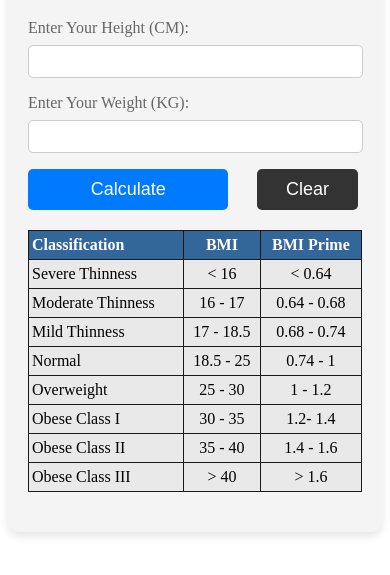
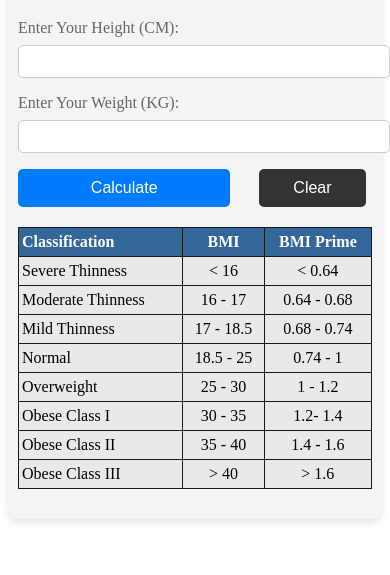
Before and after one commit to adityakumardev/BMI-Calculator, a plain HTML site: page index.html in a window 390 px wide. Shown: the part 91-666 px from the top of the page. Drawn offline with Linux system fonts and the light colour scheme.

Commit message:
update: added responsiveness

```diff
--- a/style.css
+++ b/style.css
@@ -96,3 +96,71 @@ table {
     background-color: #336699;
     color: #fff;
   }
+
+  /* Default styles for all devices */
+  .container {
+    box-sizing: border-box;
+    max-width: 400px;
+    margin: 50px auto;
+    margin-top: 20px;
+    padding: 20px;
+    padding-top: 10px;
+    background-color: #f4f4f4;
+    border-radius: 10px;
+    box-shadow: 0 4px 8px rgba(0, 0, 0, 0.1);
+  }
+
+  /* Styles for devices with a screen width of 768px or less */
+  @media screen and (max-width: 768px) {
+    .container {
+      max-width: 100%;
+      padding: 10px;
+    }
+
+    form {
+      margin-top: 10px;
+    }
+
+    input[type="number"] {
+      width: 100%;
+    }
+
+    .calculate {
+      width: 100%;
+      font-size: medium;
+    }
+
+    table {
+      width: 100%;
+    }
+  }
+
+  /* Default styles for all devices */
+  .button-container {
+    display: flex;
+    justify-content: space-between;
+    margin-top: 20px;
+  }
+
+  .calculate,
+  .reset {
+    padding: 10px 20px;
+    font-size: medium;
+    cursor: pointer;
+  }
+
+  .calculate {
+    width: 60%;
+  }
+
+  .reset {
+    width: 30%;
+  }
+
+  /* Styles for devices with a screen width of 768px or less */
+  @media screen and (max-width: 768px) {
+    .button-container {
+      flex-direction: row;
+      align-items: center;
+    }
+  }
```
